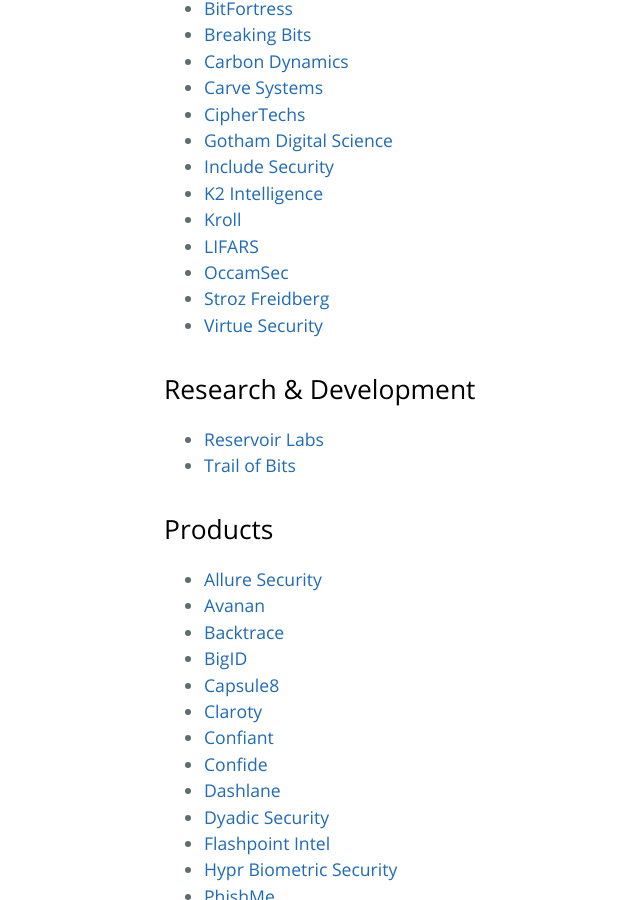
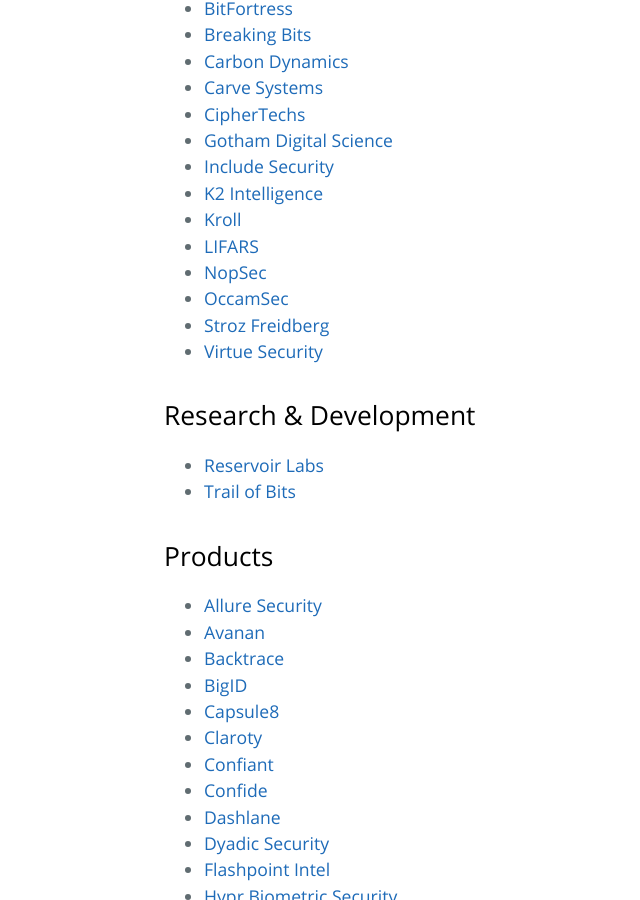
Before and after one commit to trailofbits/nyc-infosec, a Jekyll site: the page built from companies.md, in a window 1280 px wide and 900 px high, scrolled down 448 px. Shown: the whole window, without its empty margins (60-700 px from the left). Built offline with Jekyll 4.4.1, drawn with Linux system fonts in a browser that asks for light colours; our own code applies the rules of GitHub Pages for plain Markdown files.

Commit message:
Update companies.md

```diff
--- a/companies.md
+++ b/companies.md
@@ -18,6 +18,7 @@
 * [K2 Intelligence](https://www.k2intelligence.com/)
 * [Kroll](http://www.kroll.com/en-us)
 * [LIFARS](https://lifars.com/)
+* [NopSec](https://www.nopsec.com/)
 * [OccamSec](http://www.occamsec.com)
 * [Stroz Freidberg](https://www.strozfriedberg.com/)
 * [Virtue Security](https://www.virtuesecurity.com/)
```
